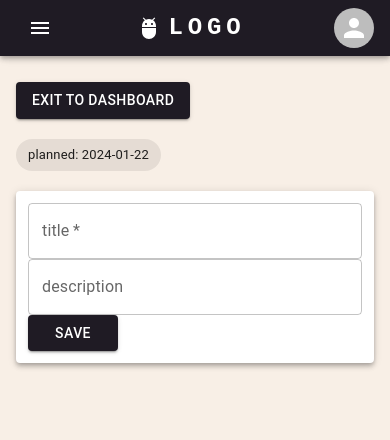
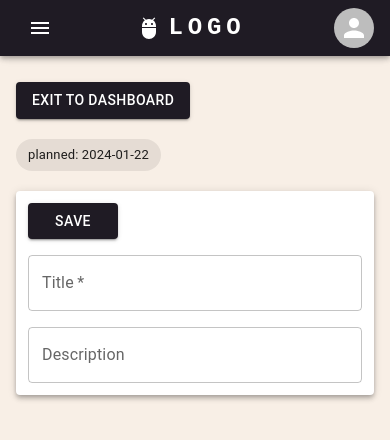
Before and after one commit to JBryskiewicz/tt_session_manager, a React (Vite) app: page /new-session in a window 390 px wide. Shown: the top 440 px of the page. Built offline with nearby package versions, Linux system fonts and the light colour scheme.

Commit message:
styling new session page. Checkpoint: styles adjusted + fix for session card size in dashboard to fit extra small screen

```diff
--- a/src/components/TextInputField.tsx
+++ b/src/components/TextInputField.tsx
@@ -16,12 +16,15 @@ export const TextInputField = ({
   onChangeFunction,
   textarea,
 }: Props) => {
+  const processedLabel: string =
+    label.charAt(0).toUpperCase() + label.substring(1, label.length);
+
   if (textarea) {
     return (
       <TextField
         required={required}
         id="outlined-textarea"
-        label={label}
+        label={processedLabel}
         value={fieldValue}
         rows={14}
         sx={{ width: "100%" }}
@@ -35,7 +38,7 @@ export const TextInputField = ({
     <TextField
       required={required}
       id="outlined-textarea"
-      label={label}
+      label={processedLabel}
       value={fieldValue}
       sx={{ width: "100%" }}
       onChange={(event) => onChangeFunction(event.target.value)}
--- a/src/components/session/newSession/SessionNewInfoInputs.tsx
+++ b/src/components/session/newSession/SessionNewInfoInputs.tsx
@@ -29,9 +29,13 @@ export const SessionNewInfoInputs = () => {
       <Paper
         elevation={4}
         className="session-description-text"
-        style={{ display: "flex", flexDirection: "column" }}
+        sx={{ display: "flex", flexDirection: "column", gap: "1rem" }}
       >
-        <form onSubmit={handleSubmit} className="title-name-form">
+        <Box>
+          <SaveButton label={save} />
+        </Box>
+        <form onSubmit={handleSubmit}>
+          <Box sx={{ display: "flex", flexDirection: "column", gap: "1rem" }}>
             <TextInputField
               required={true}
               label={title}
@@ -44,8 +48,6 @@ export const SessionNewInfoInputs = () => {
               fieldValue={descValue}
               onChangeFunction={setDescValue}
             />
-          <Box sx={{ display: "flex", columnGap: "8px" }}>
-            <SaveButton label={save} />
           </Box>
         </form>
       </Paper>
--- a/src/styles/components/_dashboard.scss
+++ b/src/styles/components/_dashboard.scss
@@ -6,13 +6,18 @@
   overflow: auto;
 
   .session-card {
-    max-width: 29rem;
+    width: 29rem;
     min-width: 29rem;
     height: 22.5rem;
     display: flex;
     flex-direction: column;
     justify-content: space-between;
     padding: .625rem;
+
+    @media only screen and (max-width: $md) {
+      width: 28rem;
+      min-width: 28rem;
+    }
 
     &-content {
 
```
Lines whose indentation alone changed are shown as unchanged.
